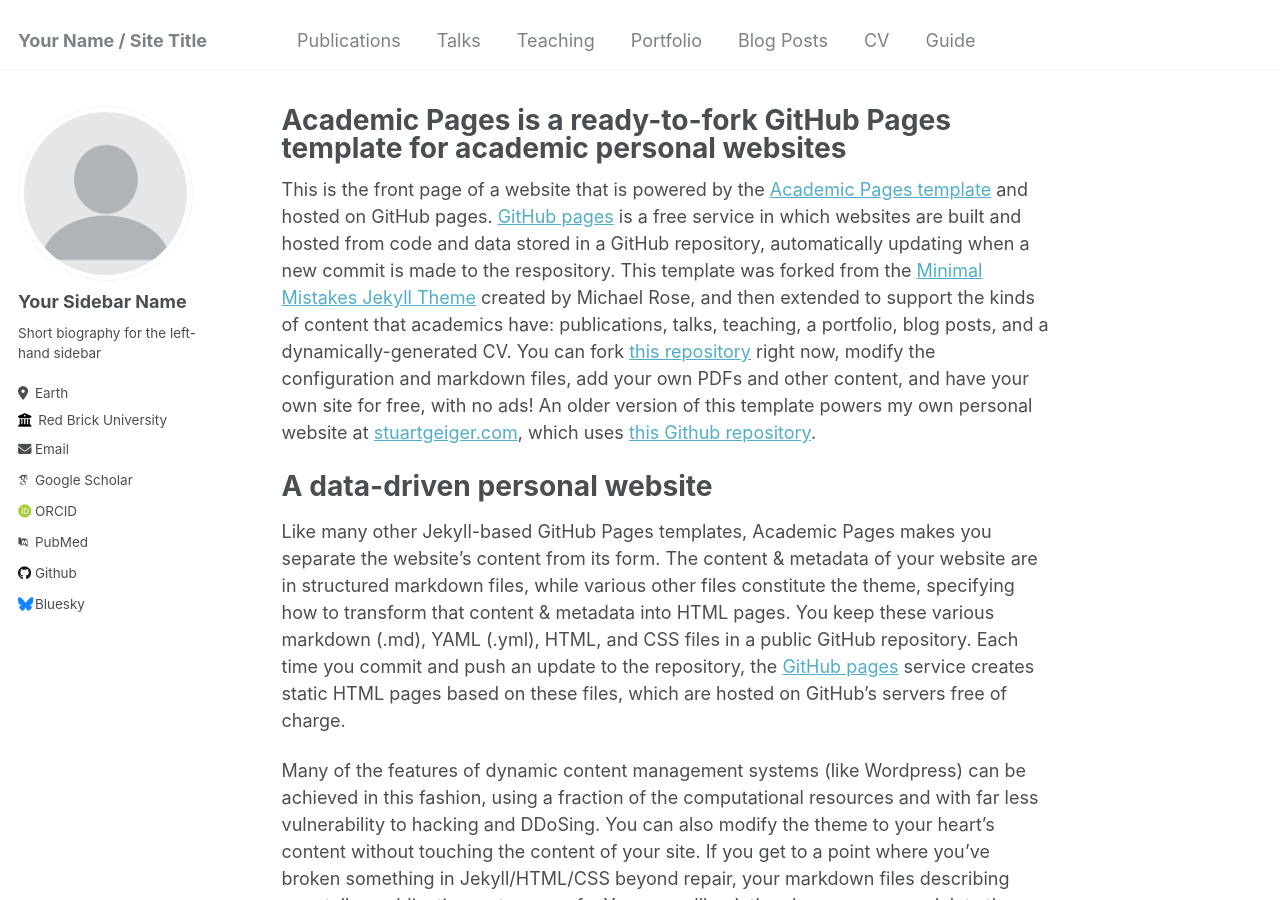
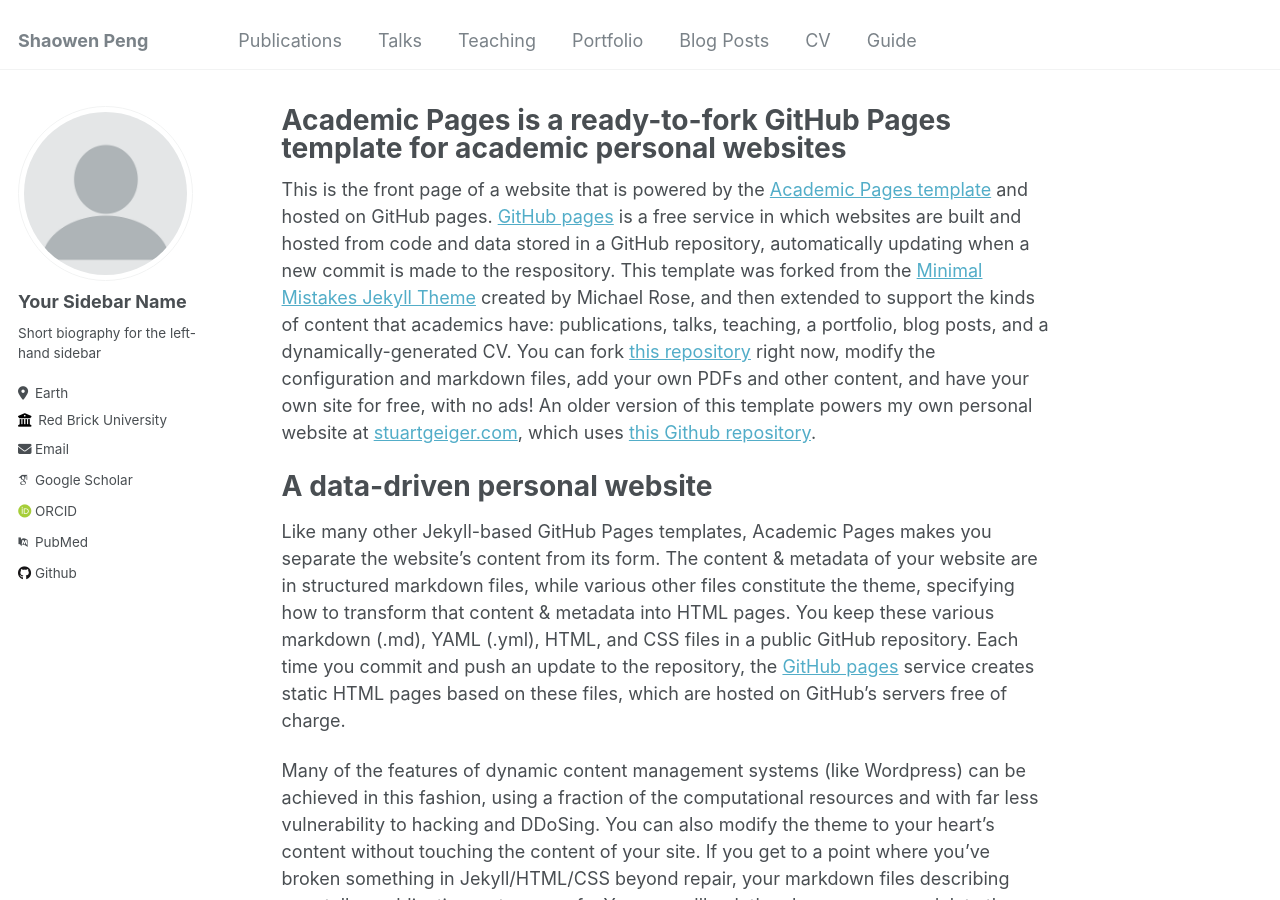
Before and after one commit to tanatosuu/tanatosuu.github.io, a Jekyll site: the page built from _pages/about.md, in a window 1280 px wide and 900 px high. Built offline with Jekyll 4.4.1, drawn with Linux system fonts in a browser that asks for light colours; some web fonts are replaced; part of the change alters nothing that is shown.

Commit message:
Update _config.yml

```diff
--- a/_config.yml
+++ b/_config.yml
@@ -8,13 +8,12 @@
 
 # Basic Site Settings
 locale                   : "en-US"
-title                    : "Your Name / Site Title"
+title                    : "Shaowen Peng"
 title_separator          : "-"
 name                     : &name "Your Name"
 description              : &description "personal description"
-url                      : https://academicpages.github.io # the base hostname & protocol for your site e.g. "https://mmistakes.github.io"
-baseurl                  : "" # the subpath of your site, e.g. "/blog"
-repository               : "academicpages/academicpages.github.io"
+url                      : https://tanatosuu.github.io # the base hostname & protocol for your site e.g. "https://mmistakes.github.io"
+
 
 # Site Author - The following control what appear as part of the author content on the side bar.
 #               If a field is blank the icon and link will not appear, otherwise it will be shown.
@@ -48,30 +47,7 @@ author:
   stackoverflow    : # User number or user number and name (i.e., use "1" or "1/jeff-atwood")
 
   # Social media
-  bluesky          : "bsky.app" # Replace this with you Bluesky username
-  facebook         : # Username
-  flickr           : # Username
-  foursquare       : # Username
-  goodreads        : # Username
-  google_plus      : # Username
-  keybase          : # Username
-  instagram        : # Username
-  lastfm           : # Username
-  linkedin         : # Username
-  mastodon         : # URL
-  medium           : # URL
-  pinterest        : # Username
-  soundcloud       : # Username
-  steam            : # Username
-  telegram         : # URL
-  tumblr           : # Username
-  twitter          : # Username for X / Twitter
-  vine             : # Username
-  weibo            : # Username
-  wikipedia        : # Username
-  xing             : # Username
-  youtube          : # Username
-  zhihu            : # URL
+
 
 
 # Site Settings
```
